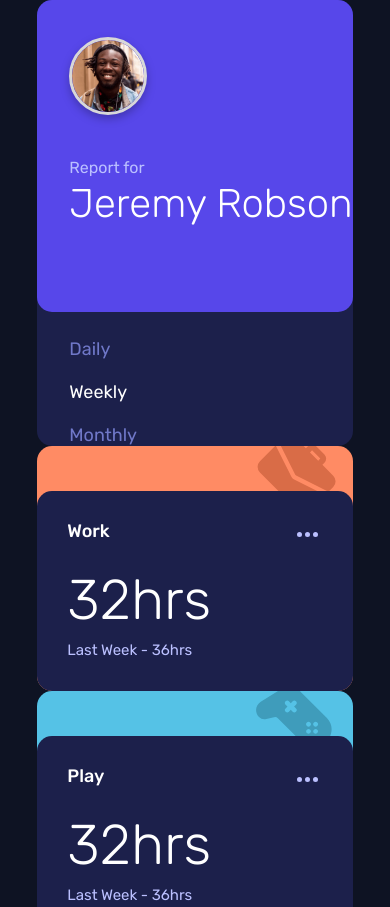
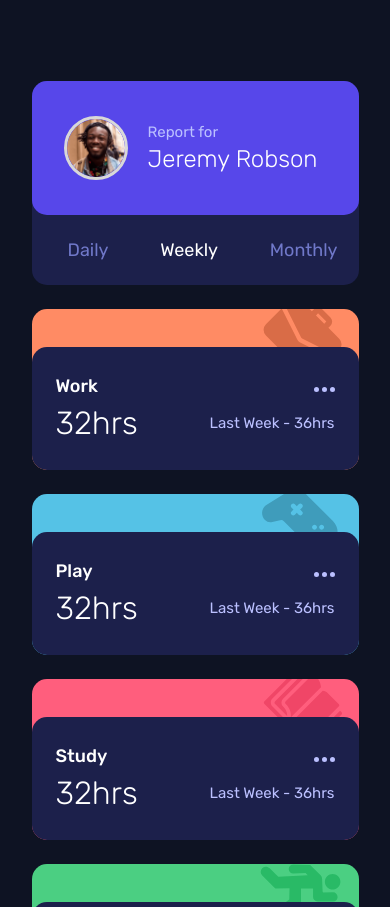
Before and after one commit to Havoc-Solutions/time-tracking-dashboard, a website: page public/index.html in a window 390 px wide. Shown: the top 907 px of the page. Drawn offline with Linux system fonts and the light colour scheme.

Commit message:
Implement mobile viewport version

```diff
--- a/public/css/source/style.scss
+++ b/public/css/source/style.scss
@@ -70,15 +70,7 @@ body {
   grid-row: span 2;
 }
 
-.user-info {
-  flex-direction: column;
-  gap: 43px;
-  padding: 37px 0 85px 32px;
-}
-
 .user-profile__photo {
-  @include utils.setDimensions(78px, 78px);
-  filter: drop-shadow(0px 4px 4px rgba(0, 0, 0, 0.25));
   border-radius: 50%;
   border: 3px solid #D8D8D8;
 }
@@ -87,18 +79,12 @@ body {
   --flow-space: 3px;
 }
 
-.user-profile__title {
+.user-info__title {
   font-size: 15px;
 }
 
 .user-info__name {
   font-size: 40px;
-}
-
-.timeframe {
-  padding: 26px 0 0 32px;
-  flex-direction: column;
-  gap: 21px;
 }
 
 .timeframe__select {
@@ -164,11 +150,6 @@ body {
   font-size: 18px;
 }
 
-.card-info-wrapper {
-  flex-direction: column;
-  gap: 8px;
-}
-
 .card-info__current {
   font-size: 56px;
 }
@@ -208,9 +189,77 @@ body {
     grid-template-columns: repeat(auto-fit, minmax(255px, 1fr));
     gap: 30px;
   }
+
+  .user-info {
+    padding: 37px 0 85px 32px;
+    flex-direction: column;
+    gap: 43px;
+  }
+
+  .user-profile__photo {
+    @include utils.setDimensions(78px, 78px);
+    filter: drop-shadow(0px 4px 4px rgba(0, 0, 0, 0.25));
+  }
+
+  .timeframe {
+    padding: 26px 0 0 32px;
+    flex-direction: column;
+    gap: 21px;
+  }
+
+  .card-info-wrapper {
+    flex-direction: column;
+    gap: 8px;
+  }
 }
 
 // MOBILE VERSION
 @media only screen and (width < 1440px) {
+  main {
+    margin: 81px 24px;
+    gap: 24px;
+    grid-template-columns: 327px;
+  }
 
+  .user-info {
+    align-items: center;
+    padding: 35px 0 35px 32px;
+    gap: 20px;
+  }
+
+  .user-profile__photo {
+    @include utils.setDimensions(64px, 64px);
+  }
+
+  .user-info-wrapper {
+    --flow-space: 4px;
+  }
+
+  .user-info__name {
+    font-size: 24px;
+  }
+
+  .timeframe {
+    padding: 24px 21px 24px 36px;
+    justify-content: space-between;
+    align-items: center;
+  }
+
+  .card {
+    padding-top: 38px;
+  }
+
+  .card-content {
+    padding: 28px 24px;
+    gap: 7px;
+  }
+
+  .card-info-wrapper {
+    justify-content: space-between;
+    align-items: center;
+  }
+
+  .card-info__current {
+    font-size: 32px;
+  }
 }
--- a/public/index.html
+++ b/public/index.html
@@ -13,7 +13,7 @@
         <main class="| grid">
             <section class="user-menu | bg-secondary">
                 <div class="user-info | flex bg-highlight">
-                    <img src="images/image-jeremy.png" alt="User profile photo" class="user-profile__photo">
+                    <img class="user-profile__photo" src="images/image-jeremy.png" alt="User profile photo">
                     <div class="user-info-wrapper | flow">
                         <p class="user-info__title | clr-secondary">Report for</p>
                         <h2 class="user-info__name | clr-primary fnt-light">Jeremy Robson</h2>
```
Also changed, not shown: public/css/style.css, 1 other file.
